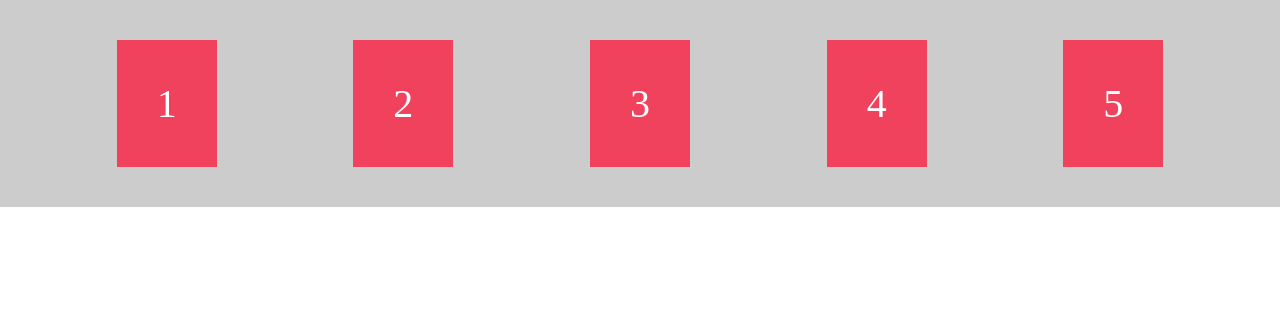
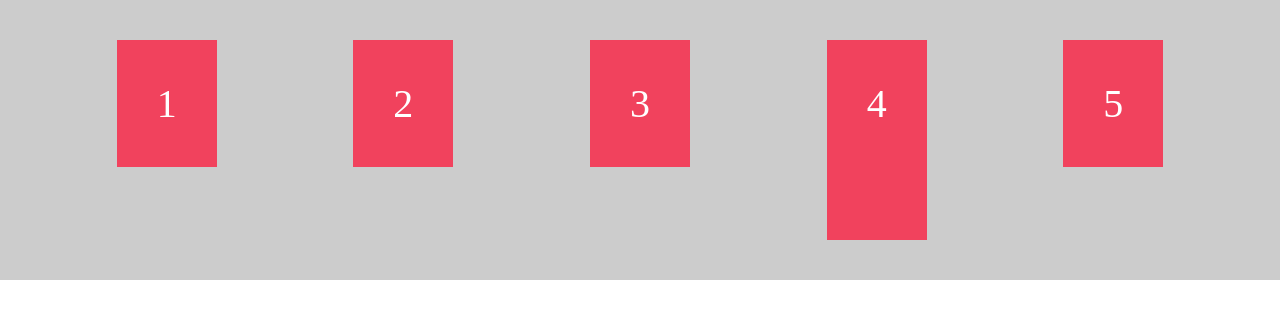
Before and after one commit to gsharma101/flex-box-practice-in-css, a plain HTML site: page index.html in a window 1280 px wide. Drawn offline with Linux system fonts and the light colour scheme.

Commit message:
Container properties

```diff
--- a/index.html
+++ b/index.html
@@ -12,7 +12,7 @@
       <div class="items">1</div>
       <div class="items">2</div>
       <div class="items">3</div>
-      <div class="items">4</div>
+      <div class="items i4">4</div>
       <div class="items">5</div>
     </div>
   </body>
--- a/style.css
+++ b/style.css
@@ -5,9 +5,15 @@
 }
 .container {
   display: flex;
-  /* flex-direction: column-reverse; */
+  flex-direction: row;
+  /* flex-direction: column-reverse;
+  flex direction remain row by default*/
   justify-content: space-evenly;
+  /* Justify content is for main axis */
   background-color: #ccc;
+  align-items: baseline;
+  /* align item is for cross axis
+  by default it is stretch*/
   padding: 10px;
 }
 
@@ -18,3 +24,7 @@
   color: white;
   font-size: 40px;
 }
+
+.i4 {
+  height: 200px;
+}
```
